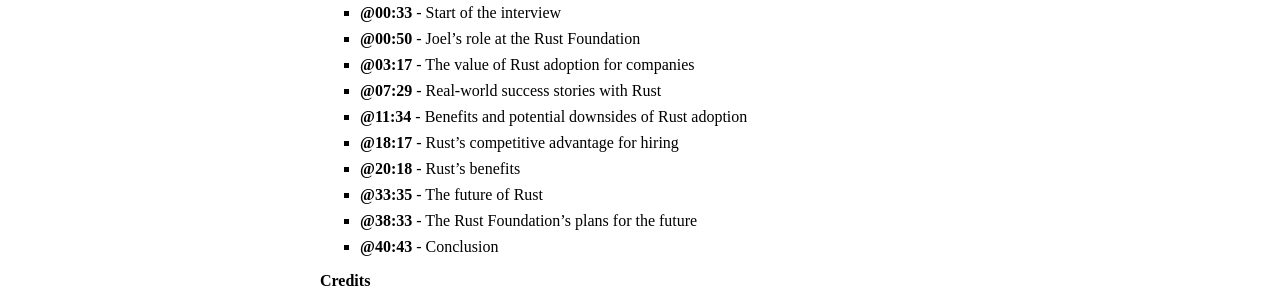
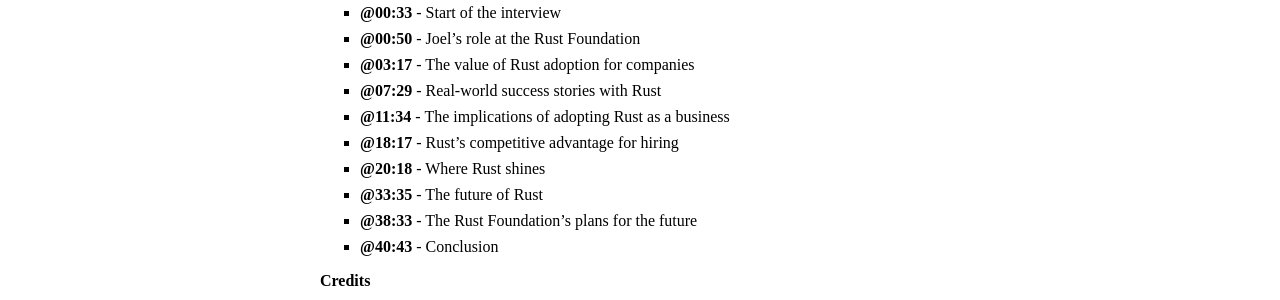
Before and after one commit to rustacean-station/rustacean-station.org, a Jekyll site: the page built from _episodes/interviews/2023-09-11-joel-marcey-pitching-rust.md, in a window 1280 px wide. Shown: the part 1032-1332 px from the top of the page. Built offline with Jekyll 4.4.1, drawn with Linux system fonts in a browser that asks for light colours.

Commit message:
Tweak section names

```diff
--- a/_episodes/interviews/2023-09-11-joel-marcey-pitching-rust.md
+++ b/_episodes/interviews/2023-09-11-joel-marcey-pitching-rust.md
@@ -26,9 +26,9 @@
 - [@00:50] - Joel's role at the Rust Foundation
 - [@03:17] - The value of Rust adoption for companies
 - [@07:29] - Real-world success stories with Rust
-- [@11:34] - Benefits and potential downsides of Rust adoption
+- [@11:34] - The implications of adopting Rust as a business
 - [@18:17] - Rust's competitive advantage for hiring
-- [@20:18] - Rust's benefits
+- [@20:18] - Where Rust shines
 - [@33:35] - The future of Rust
 - [@38:33] - The Rust Foundation's plans for the future
 - [@40:43] - Conclusion
```
